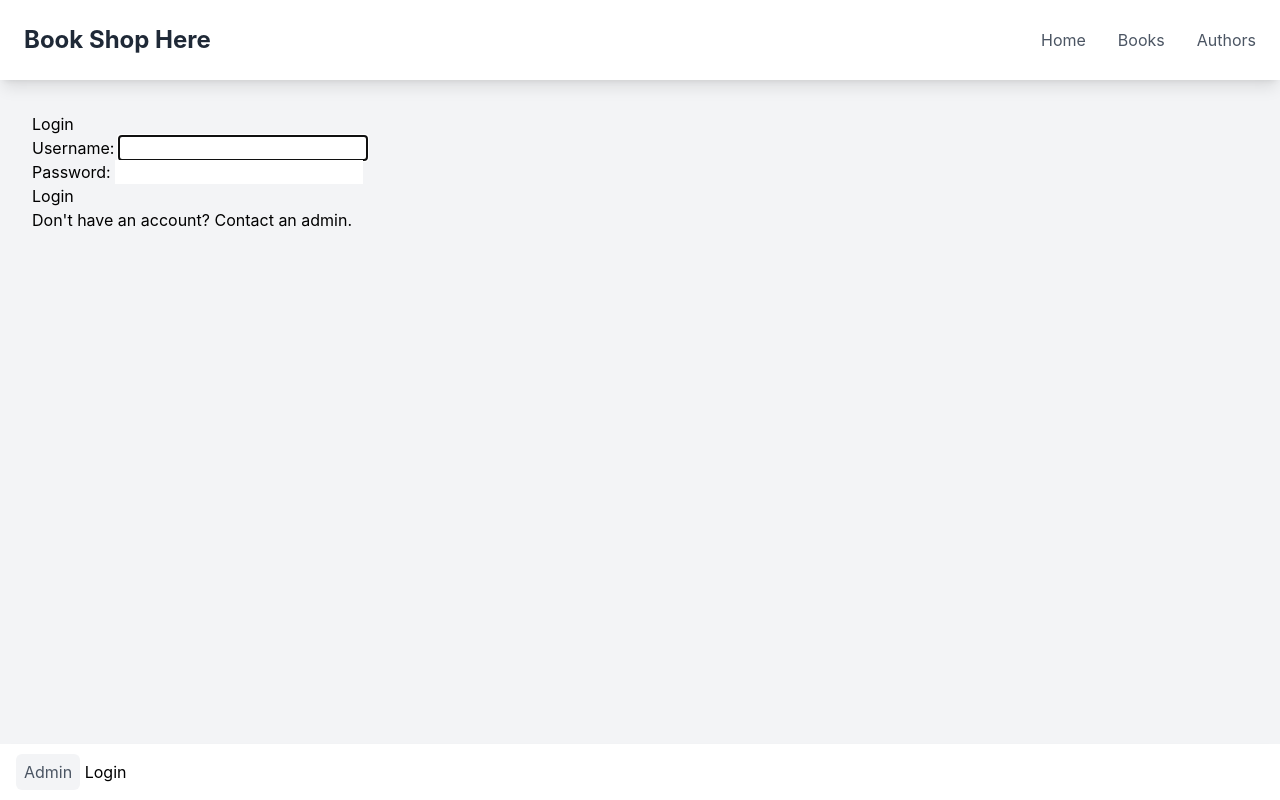
After one commit to Evicencio-05/antique_bookshop, a Django app: page /accounts/login/ in a window 1280 px wide. The commit adds this page. Run offline with Django 5.2, Linux system fonts and the light colour scheme; some libraries are stand-ins or nearby versions.

Commit message:
Setting up log in/out screens.

```diff
--- a/book_shop_here/templates/book_shop_here/base.html
+++ b/book_shop_here/templates/book_shop_here/base.html
@@ -1,12 +1,55 @@
+{% load static %}
+{% load custom_filters %}
 <!DOCTYPE html>
 <html lang="en">
-<head><title>Antique Publications</title>
-<style>body { font-family: Arial; max-width: 800px; margin: auto; } form { margin: 20px 0; } input, select { width: 100%; padding: 8px; }</style>
+<head>
+    <meta charset="UTF-8">
+    <meta name="viewport" content="width=device-width, initial-scale=1.0">
+    <title>{% block title %}Book Shop Here{% endblock %}</title>
+    <script src="https://cdn.tailwindcss.com"></script>
+    <style>
+        body {
+            font-family: 'Inter', sans-serif;
+        }
+    </style>
 </head>
-<body>
-    <h1>Bookshop Inventory</h1>
-    <nav><a href="{% url 'book_list' %}">Books</a> | <a href="/admin/">Admin</a></nav>
-    {% if messages %}<ul>{% for message in messages %}<li>{{ message }}</li>{% endfor %}</ul>{% endif %}
-    {% block content %}{% endblock %}
+<body class="bg-gray-100 min-h-screen flex flex-col">
+    <nav class="bg-white shadow-lg p-4">
+        <div class="container mx-auto flex justify-between items-center">
+            <a href="/" class="text-2xl font-bold text-gray-800 rounded-md p-2 hover:bg-gray-100 transition-colors">
+                {% block nav_brand %}Book Shop Here{% endblock %}
+            </a>
+            <div class="flex items-center space-x-4">
+                <a href="{% url 'home' %}" class="text-gray-600 hover:text-gray-800 transition-colors rounded-md p-2 hover:bg-gray-100">Home</a>
+                <a href="{% url 'book_list' %}" class="text-gray-600 hover:text-gray-800 transition-colors rounded-md p-2 hover:bg-gray-100">Books</a>
+                <a href="{% url 'author_list' %}" class="text-gray-600 hover:text-gray-800 transition-colors rounded-md p-2 hover:bg-gray-100">Authors</a>
+                {% if user|is_in_group:"OwnerGroup" or user|is_in_group:"ManagerGroup" or user.is_superuser %}
+                    <a href="{% url 'role_list' %}" class="text-gray-600 hover:text-gray-800 transition-colors rounded-md p-2 hover:bg-gray-100">Roles</a>
+                    <a href="{% url 'order_list' %}" class="text-gray-600 hover:text-gray-800 transition-colors rounded-md p-2 hover:bg-gray-100">Orders</a>
+                    {% endif %}
+                </div>
+            </div>
+        </nav>
+
+        <main class="container mx-auto p-8 flex-grow">
+            {% if messages %}<ul>{% for message in messages %}<li>{{ message }}</li>{% endfor %}</ul>{% endif %}
+            {% block content %}
+            <!-- Default content goes here if a child template doesn't provide its own. -->
+            <p class="text-center text-gray-500 mt-10">Welcome to the site! This is the main content area.</p>
+            {% endblock %}
+        </main>
+
+
+        <footer class="bg-white shadow-lg p-4 mt-auto">
+            <a href="/admin/" class="text-gray-600 bg-gray-100 hover:text-gray-800 transition-colors rounded-md p-2 hover:bg-gray-300">Admin</a>
+            {% if user.is_authenticated %}
+                <a href="{% url 'logout' %}">Logout</a>
+            {% else %}
+                <a href="{% url 'login' %}">Login</a>
+            {% endif %}
+        </form>
+            <div class="container mx-auto text-center text-gray-500">
+        </div>
+    </footer>
 </body>
 </html>
--- a/book_shop_here/templates/book_shop_here/book_delete_confirm.html
+++ b/book_shop_here/templates/book_shop_here/book_delete_confirm.html
@@ -6,5 +6,5 @@
         {% csrf_token %}
         <button type="submit">Yes, Delete</button>
     </form>
-    <a href="{% url 'book_list' %}">Cancel</a>
+    <a href="{% url 'books' %}">Cancel</a>
 {% endblock %}
--- /dev/null
+++ b/book_shop_here/templates/registration/login.html
@@ -0,0 +1,13 @@
+{% extends 'book_shop_here/base.html' %}
+{% block content %}
+    <h2>Login</h2>
+    {% if form.errors %}
+        <p>Your username and password didn't match. Please try again.</p>
+    {% endif %}
+    <form method="post" action="{% url 'login' %}">
+        {% csrf_token %}
+        {{ form.as_p }}
+        <button type="submit">Login</button>
+    </form>
+    <p>Don't have an account? Contact an admin.</p>
+{% endblock %}
--- /dev/null
+++ b/book_shop_here/templates/registration/logout.html
@@ -0,0 +1,6 @@
+{% extends 'book_shop_here/base.html' %}
+{% block content %}
+    <h2>Logged Out</h2>
+    <p>You have been successfully logged out.</p>
+    <a href="{% url 'home' %}">Back to Home</a> | <a href="{% url 'login' %}">Login Again</a>
+{% endblock %}
--- /dev/null
+++ b/book_shop_here/templatetags/custom_filters.py
@@ -0,0 +1,10 @@
+from django import template
+
+register = template.Library()
+
+@register.filter
+def is_in_group(user, group_name):
+    """
+    Checks if a user belongs to a specific group.
+    """
+    return user.groups.filter(name=group_name).exists()
--- a/book_shop_here/urls.py
+++ b/book_shop_here/urls.py
@@ -1,10 +1,15 @@
+from django.contrib.auth.views import LoginView, LogoutView
 from django.urls import path
 from . import views
 
 urlpatterns = [
-    path('', views.book_list, name='book_list'),
-    path('add_book/', views.add_book, name='add_book'),
-    path('delete_book/<str:book_id>/', views.delete_book, name='delete_book'),
+    path('', views.home, name='home'),
+    path('login/', LoginView.as_view(template_name='book_shop_here/login.html'), name='login'),
+    path('logout/', LogoutView.as_view(template_name='book_shop_here/logout.html'), name='logout'),
+
+    path('books/', views.book_list, name='book_list'),
+    path('books/add/', views.add_book, name='add_book'),
+    path('books/delete_book/<str:book_id>/', views.delete_book, name='delete_book'),
 
     path('roles/', views.role_list, name='role_list'),
     path('roles/add/', views.add_role, name='add_role'),
--- a/book_shop_here/views.py
+++ b/book_shop_here/views.py
@@ -3,6 +3,12 @@ from django.contrib.auth.decorators import login_required, permission_required
 from django.contrib import messages
 from .models import Book, Author, Order, Role
 from .forms import BookForm, CustomerForm, RoleForm, AuthorForm, OrderForm
+
+@login_required
+def home(request):
+    if request.user.is_authenticated:
+        return redirect('book_list')
+    return render(request, 'book_shop_here/home.html')
 
 @login_required
 def book_list(request):
--- a/bookshop/urls.py
+++ b/bookshop/urls.py
@@ -20,4 +20,5 @@ from django.urls import path, include
 urlpatterns = [
     path('admin/', admin.site.urls),
     path('', include('book_shop_here.urls')),
+    path("accounts/", include("django.contrib.auth.urls")),
 ]
```
Also changed, not shown: book_shop_here/templates/book_shop_here/home.html (added, +10 -0 lines), bookshop/settings.py (+5 -3 lines), book_shop_here/templatetags/__init__.py (added).
